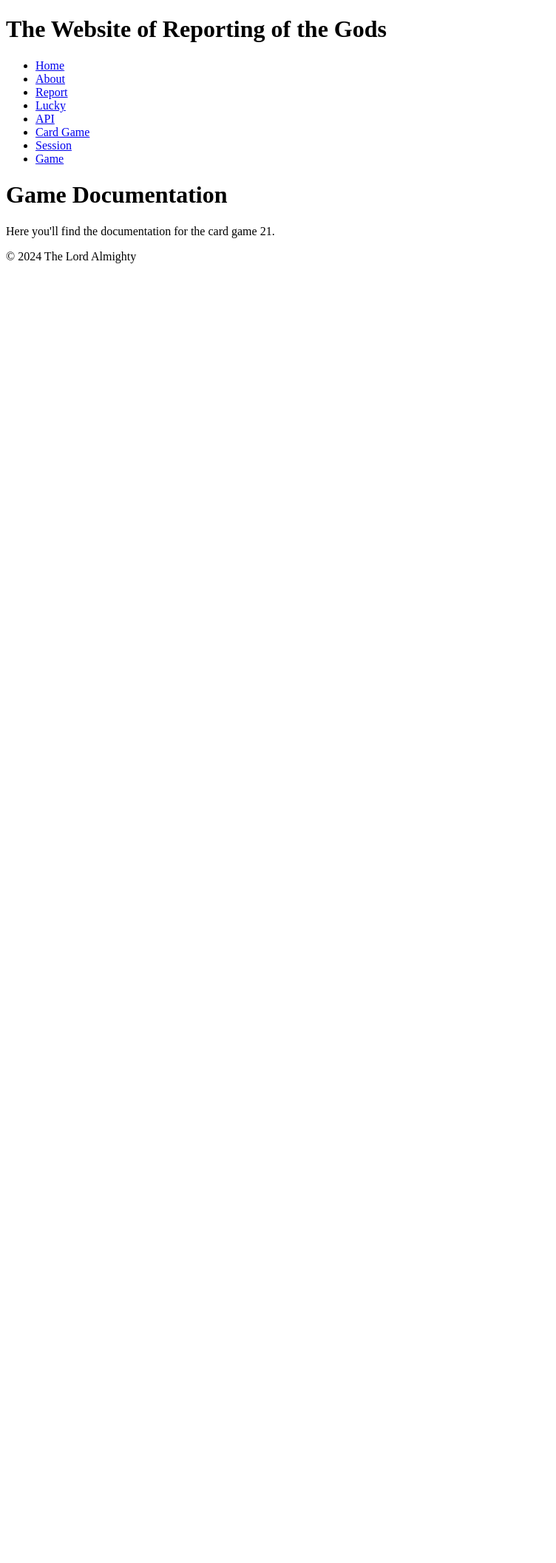
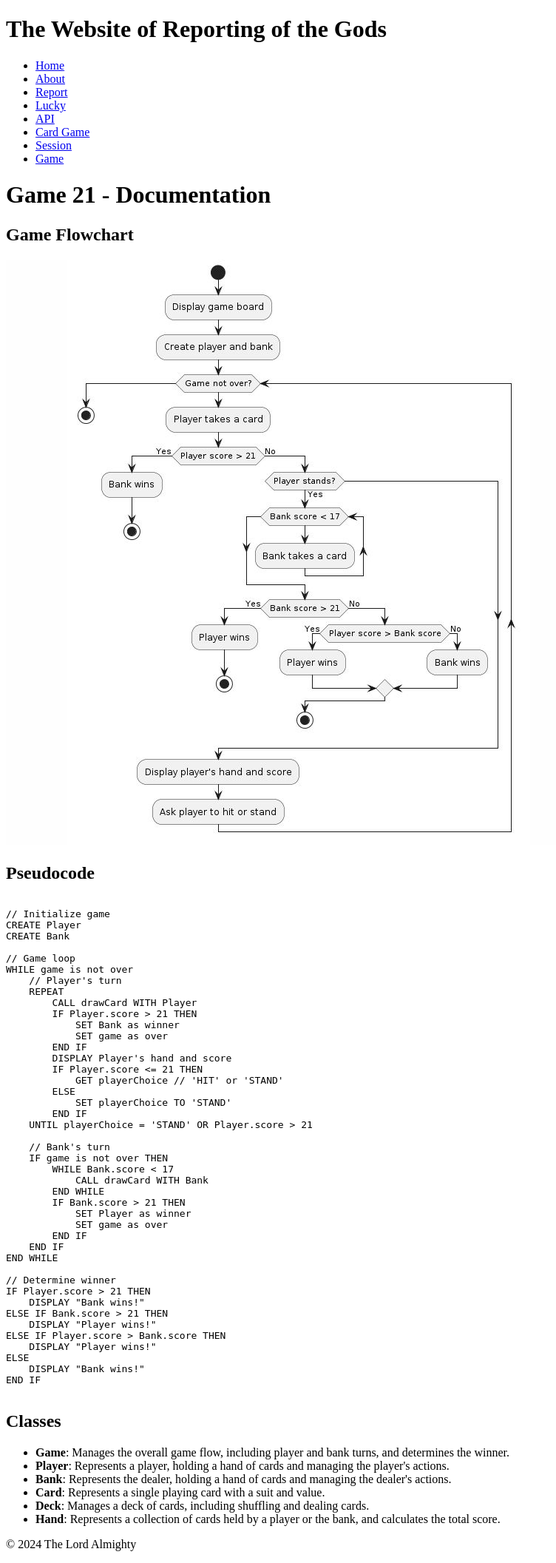
Before and after one commit to theswedishpolyglot/webbprogrammering-bth-mvc, a Symfony app: template templates/game/doc.html.twig in a window 1280 px wide. Shown: the whole page at 74% size, without its empty margins (0-752 px from the left). Before the commit the page ends 356 px from the top, so only its background shows below. Run offline with Twig, Linux system fonts and the light colour scheme; the template is opened without the code that fills it, so the values that code supplies are empty; some libraries are stand-ins or nearby versions.

Commit message:
finish documentation page

```diff
--- a/templates/game/doc.html.twig
+++ b/templates/game/doc.html.twig
@@ -3,6 +3,66 @@
 {% block title %}Game Documentation{% endblock %}
 
 {% block body %}
-    <h1>Game Documentation</h1>
-    <p>Here you'll find the documentation for the card game 21.</p>
+    <h1>Game 21 - Documentation</h1>
+    <h2>Game Flowchart</h2>
+    <img src="{{ asset('images/flowchart_game_21.jpg') }}" alt="Flowchart Game 21">
+
+    <h2>Pseudocode</h2>
+    <pre>
+
+// Initialize game
+CREATE Player
+CREATE Bank
+
+// Game loop
+WHILE game is not over
+    // Player's turn
+    REPEAT
+        CALL drawCard WITH Player
+        IF Player.score > 21 THEN
+            SET Bank as winner
+            SET game as over
+        END IF
+        DISPLAY Player's hand and score
+        IF Player.score <= 21 THEN
+            GET playerChoice // 'HIT' or 'STAND'
+        ELSE
+            SET playerChoice TO 'STAND'
+        END IF
+    UNTIL playerChoice = 'STAND' OR Player.score > 21
+
+    // Bank's turn
+    IF game is not over THEN
+        WHILE Bank.score < 17
+            CALL drawCard WITH Bank
+        END WHILE
+        IF Bank.score > 21 THEN
+            SET Player as winner
+            SET game as over
+        END IF
+    END IF
+END WHILE
+
+// Determine winner
+IF Player.score > 21 THEN
+    DISPLAY "Bank wins!"
+ELSE IF Bank.score > 21 THEN
+    DISPLAY "Player wins!"
+ELSE IF Player.score > Bank.score THEN
+    DISPLAY "Player wins!"
+ELSE
+    DISPLAY "Bank wins!"
+END IF
+    </pre>
+
+<h2>Classes</h2>
+<ul>
+    <li><strong>Game</strong>: Manages the overall game flow, including player and bank turns, and determines the winner.</li>
+    <li><strong>Player</strong>: Represents a player, holding a hand of cards and managing the player's actions.</li>
+    <li><strong>Bank</strong>: Represents the dealer, holding a hand of cards and managing the dealer's actions.</li>
+    <li><strong>Card</strong>: Represents a single playing card with a suit and value.</li>
+    <li><strong>Deck</strong>: Manages a deck of cards, including shuffling and dealing cards.</li>
+    <li><strong>Hand</strong>: Represents a collection of cards held by a player or the bank, and calculates the total score.</li>
+</ul>
+
 {% endblock %}
--- a/templates/game/index.html.twig
+++ b/templates/game/index.html.twig
@@ -3,7 +3,7 @@
 {% block title %}Game Home{% endblock %}
 
 {% block body %}
-    <h1>Welcome to the Card Game 21</h1>
+    <h1>This is the card game 21.</h1>
     <p>The goal of the game is to use two or more cards to reach a total value of 21, or as close as possible without exceeding 21. Aces are worth either 1 or 14.</p>
 
     <h2>Game Rules</h2>
```
Also changed, not shown: public/images/flowchart_game_21.jpg (added).
